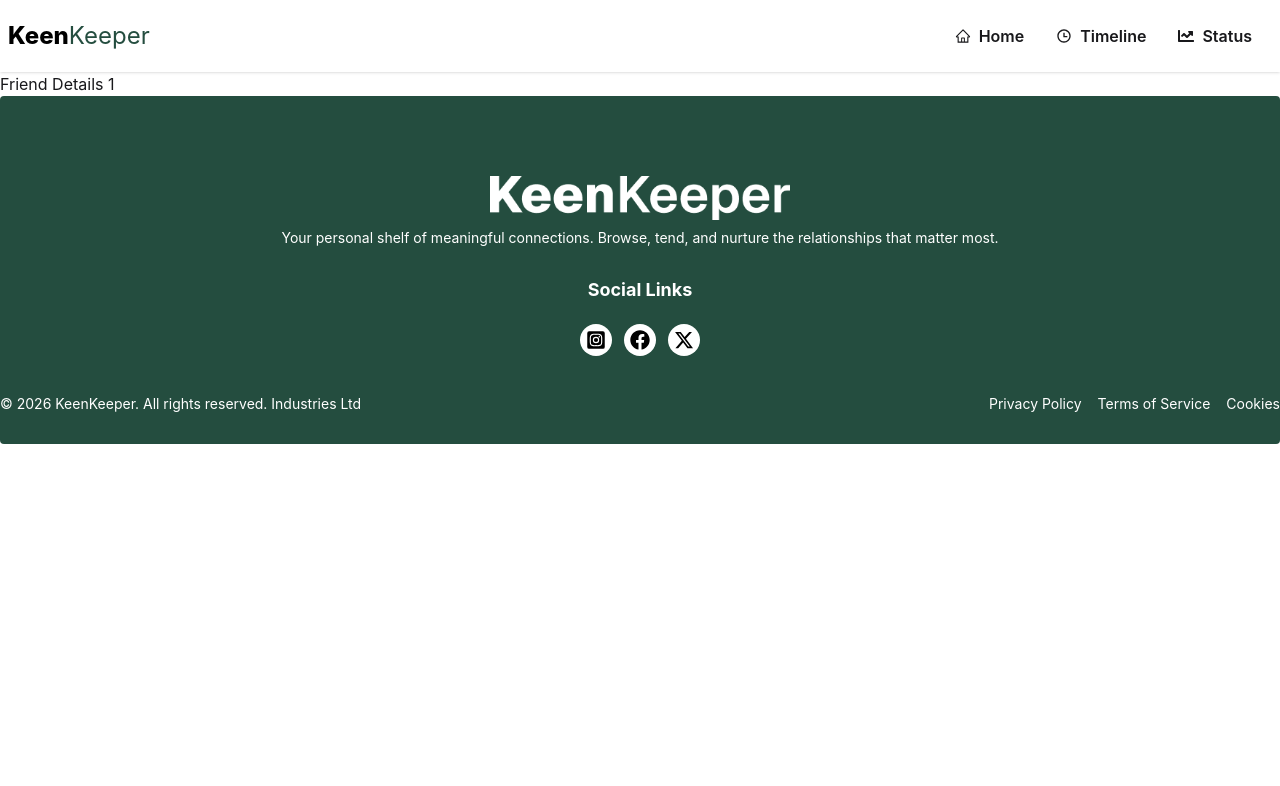
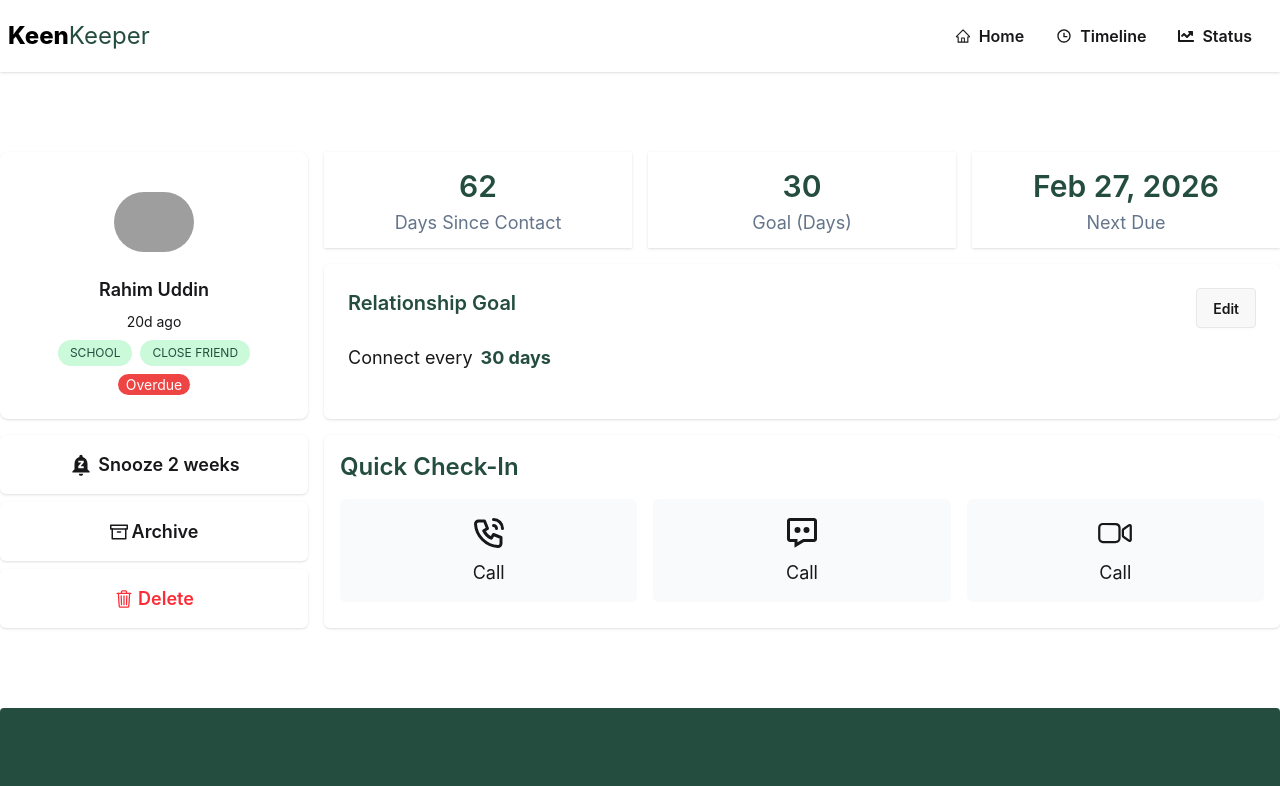
Before and after one commit to Moshiul3722/programming-hero-assignment-07, a Next.js app: page /friends/1 in a window 1280 px wide. Shown: the top 786 px of the page. Built offline with nearby package versions, Linux system fonts and the light colour scheme; grey boxes are pictures that could not be loaded.

Commit message:
Add friend Details laout

```diff
--- a/src/app/friends/[id]/page.jsx
+++ b/src/app/friends/[id]/page.jsx
@@ -1,3 +1,10 @@
+import FriendsCard from "@/components/FriendsCard";
+import { BiMessageDots } from "react-icons/bi";
+import { FiArchive } from "react-icons/fi";
+import { IoTrashOutline, IoVideocamOutline } from "react-icons/io5";
+import { MdNotificationsPaused } from "react-icons/md";
+import { TbPhoneCall } from "react-icons/tb";
+
 const friendsPromise = async () => {
   const res = await fetch("http://localhost:3000/data.json");
   const data = await res.json();
@@ -12,8 +19,81 @@ const FriendDetailPage = async ({ params }) => {
   console.log(friend, "Friend Id");
 
   return (
-    <div>
-      <h2>Friend Details {id}</h2>
+    <div className="w-7xl mx-auto py-20">
+      <div className="grid grid-cols-4 gap-4">
+        <div className="col-span-1 row-span-2">
+          <FriendsCard friendInfo={friend}></FriendsCard>
+        </div>
+        <div className="flex justify-center items-center flex-col shadow-sm">
+          <h2 className="text-[30px] font-semibold text-[#244D3F]">62</h2>
+          <p className="text-[18px] font-normal text-[#64748B]">
+            Days Since Contact
+          </p>
+        </div>
+        <div className="flex justify-center items-center flex-col shadow-sm">
+          <h2 className="text-[30px] font-semibold text-[#244D3F]">30</h2>
+          <p className="text-[18px] font-normal text-[#64748B]">Goal (Days)</p>
+        </div>
+        <div className="flex justify-center items-center flex-col shadow-sm">
+          <h2 className="text-[30px] font-semibold text-[#244D3F]">
+            Feb 27, 2026
+          </h2>
+          <p className="text-[18px] font-normal text-[#64748B]">Next Due</p>
+        </div>
+
+        <div className="col-span-3 rounded-md  shadow-sm p-6">
+          <div className="flex justify-between mb-4">
+            <div className="text-[#244D3F] text-[20px] font-semibold">
+              Relationship Goal
+            </div>
+            <button className="btn">Edit</button>
+          </div>
+          <div className="flex gap-2 text-[18px]">
+            Connect every
+            <span className="font-bold text-[#244D3F]">30 days</span>
+          </div>
+        </div>
+        <div className="grid col-span-1 gap-2">
+          <div className="p-4 rounded-md flex justify-center items-center shadow-sm gap-1 text-[26px]">
+            <MdNotificationsPaused />
+            <p className="text-[18px] font-semibold">Snooze 2 weeks</p>
+          </div>
+          <div className="p-4 rounded-md flex justify-center items-center shadow-sm gap-1 text-[18px]">
+            <FiArchive />
+            <p className="text-[18px] font-semibold">Archive</p>
+          </div>
+          <div className="p-4 rounded-md flex justify-center items-center shadow-sm gap-1 text-[20px] text-red-500">
+            <IoTrashOutline />
+            <p className="text-[18px] font-semibold">Delete</p>
+          </div>
+        </div>
+
+        <div className="col-span-3 p-4 rounded-md shadow-sm">
+          <h2 className="text-2xl mb-4 text-[#244D3F] font-semibold">
+            Quick Check-In
+          </h2>
+          <div className="grid grid-cols-3 gap-4">
+            <div className="flex flex-col justify-center items-center p-4 bg-[#F8FAFC] rounded-md">
+              <div className="text-[36px] mb-2">
+                <TbPhoneCall />
+              </div>
+              <p className="text-[18px]">Call</p>
+            </div>
+            <div className="flex flex-col justify-center items-center p-4 bg-[#F8FAFC] rounded-md">
+              <div className="text-[36px] mb-2">
+                <BiMessageDots />
+              </div>
+              <p className="text-[18px]">Call</p>
+            </div>
+            <div className="flex flex-col justify-center items-center p-4 bg-[#F8FAFC] rounded-md">
+              <div className="text-[36px] mb-2">
+                <IoVideocamOutline />
+              </div>
+              <p className="text-[18px]">Call</p>
+            </div>
+          </div>
+        </div>
+      </div>
     </div>
   );
 };
```
